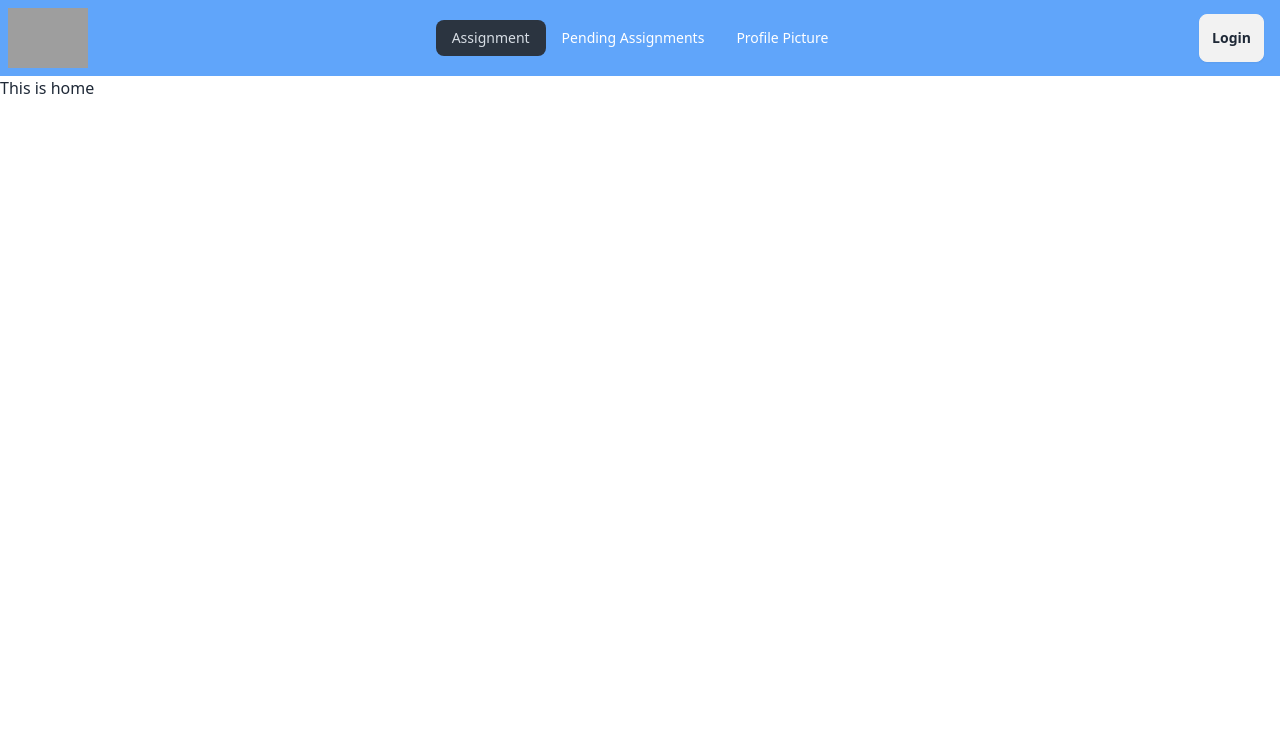
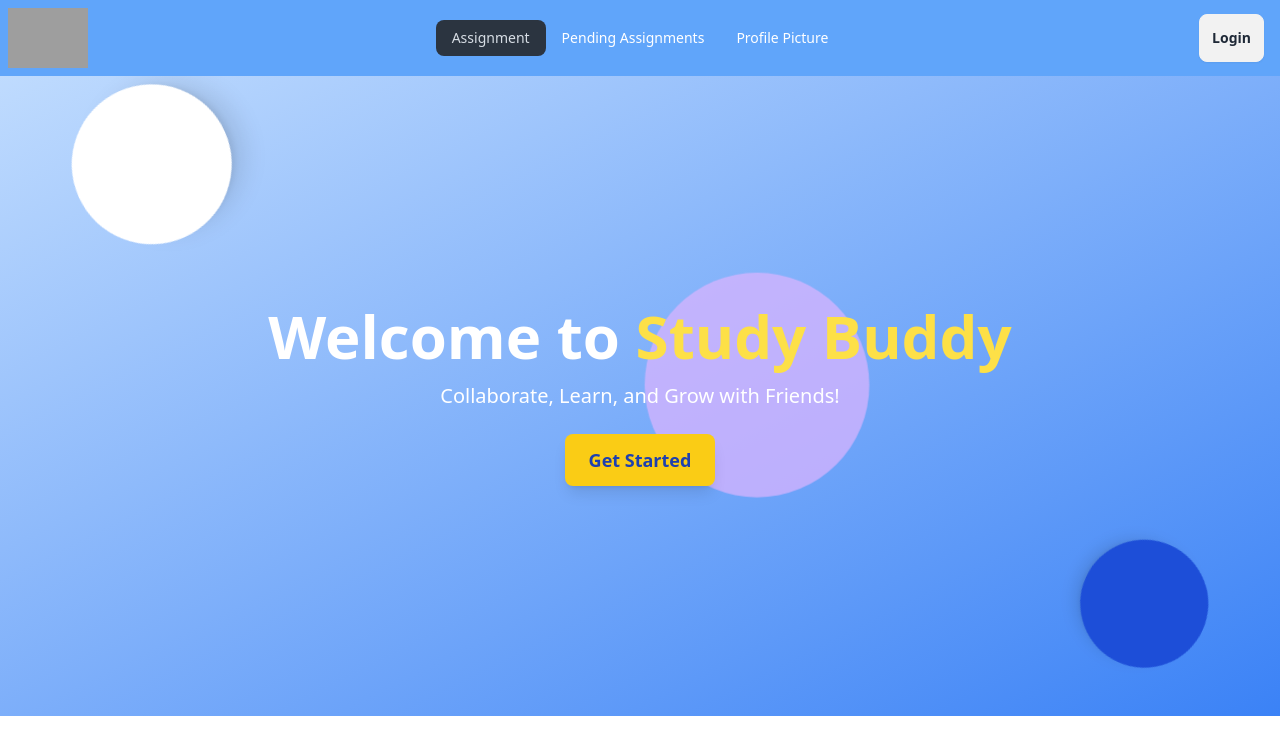
Before and after one commit to Parvej101/study-buddy-client, a React (Vite) app: page / in a window 1280 px wide. Shown: the top 754 px of the page. Built offline with nearby package versions, Linux system fonts and the light colour scheme; no server answers; grey boxes are pictures that could not be loaded.

Commit message:
implement banner with animatuion of motion package

```diff
--- /dev/null
+++ b/src/Components/Banner.jsx
@@ -0,0 +1,72 @@
+import React from 'react';
+import { motion } from "framer-motion";
+
+const Banner = () => {
+    return (
+        <div className="relative flex items-center justify-center min-h-[80vh] bg-gradient-to-br from-blue-200 to-blue-500 text-center overflow-hidden px-4">
+            {/* Animated Background Shapes */}
+            <motion.div
+                className="absolute top-10 left-10 w-40 h-40 bg-white rounded-full shadow-xl"
+                animate={{ x: [0, 50, 0], y: [0, -50, 0], rotate: 360 }}
+                transition={{
+                    duration: 8,
+                    repeat: Infinity,
+                    repeatType: "loop",
+                    ease: "linear",
+                }}
+            />
+            <motion.div
+                className="absolute bottom-20 right-10 w-32 h-32 bg-blue-700 rounded-full shadow-lg"
+                animate={{ x: [0, -50, 0], y: [0, 50, 0], rotate: -360 }}
+                transition={{
+                    duration: 8,
+                    repeat: Infinity,
+                    repeatType: "loop",
+                    ease: "linear",
+                }}
+            />
+            <motion.div
+                className="absolute top-1/3 right-1/3 w-48 h-48 bg-purple-300 rounded-full opacity-40"
+                animate={{ scale: [1, 1.2, 1], opacity: [0.5, 0.8, 0.5] }}
+                transition={{
+                    duration: 4,
+                    repeat: Infinity,
+                    repeatType: "loop",
+                    ease: "easeInOut",
+                }}
+            />
+
+            {/* Content Section */}
+            <div className="relative z-10">
+                <motion.h1
+                    className="text-5xl font-extrabold text-white md:text-6xl"
+                    initial={{ opacity: 0, y: -50 }}
+                    animate={{ opacity: 1, y: 0 }}
+                    transition={{ duration: 1 }}
+                >
+                    Welcome to <span className="text-yellow-300">Study Buddy</span>
+                </motion.h1>
+                <motion.p
+                    className="mt-4 text-lg text-white md:text-xl"
+                    initial={{ opacity: 0, y: 50 }}
+                    animate={{ opacity: 1, y: 0 }}
+                    transition={{ duration: 1, delay: 0.5 }}
+                >
+                    Collaborate, Learn, and Grow with Friends!
+                </motion.p>
+                <motion.div
+                    className="mt-6"
+                    initial={{ opacity: 0, scale: 0.8 }}
+                    animate={{ opacity: 1, scale: 1 }}
+                    transition={{ duration: 1, delay: 1 }}
+                >
+                    <button className="px-6 py-3 bg-yellow-400 text-blue-800 font-semibold text-lg rounded-lg shadow-lg hover:bg-yellow-500 focus:outline-none">
+                        Get Started
+                    </button>
+                </motion.div>
+            </div>
+        </div>
+    );
+};
+
+export default Banner;
--- a/src/router/Pages/Home.jsx
+++ b/src/router/Pages/Home.jsx
@@ -1,9 +1,10 @@
 import React from 'react';
+import Banner from '../../Components/Banner';
 
 const Home = () => {
     return (
         <div>
-            This is home
+           <Banner></Banner>
         </div>
     );
 };
```
